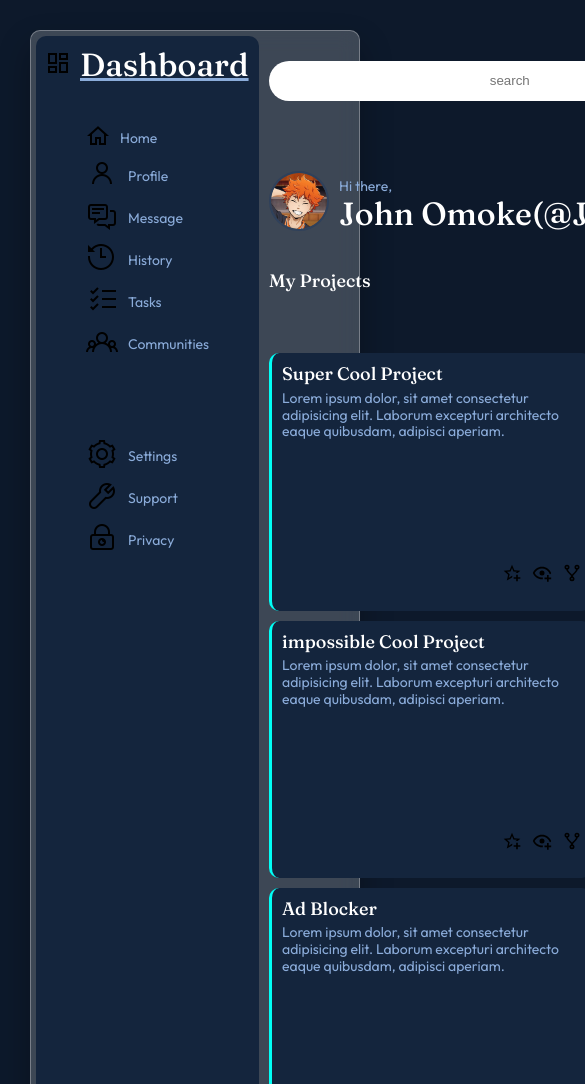
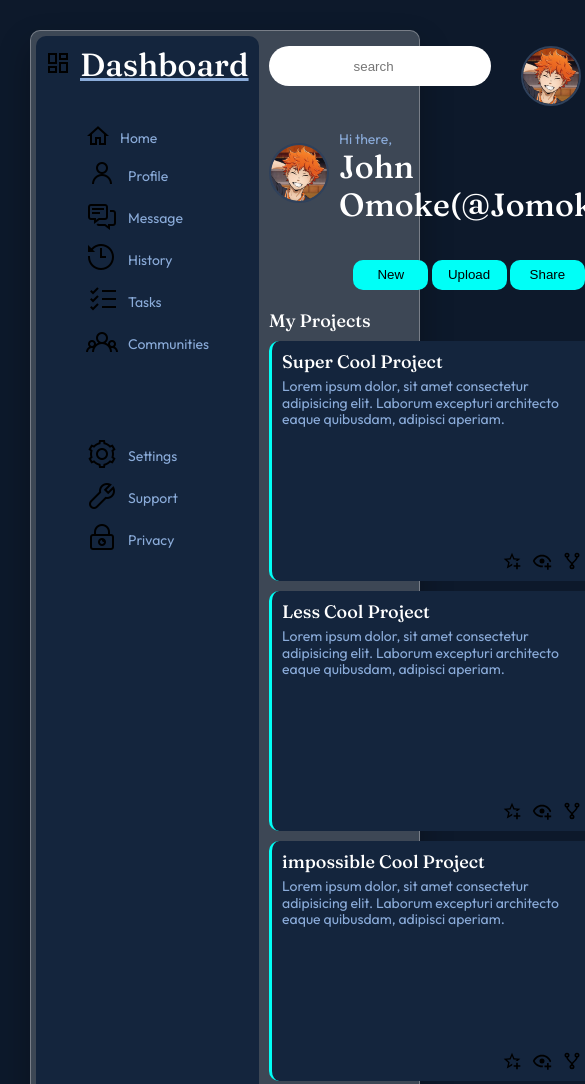
Before and after one commit to jomoke814/Adim-Dashboard, a plain HTML site: page index.html in a window 390 px wide. Shown: the top 1084 px of the page, 585 px wide, since content can reach past the window. Drawn offline with Linux system fonts and the light colour scheme.

Commit message:
Adding media queries

```diff
--- a/css/styles.css
+++ b/css/styles.css
@@ -76,7 +76,7 @@ h4 {
     border-radius: 10px;
     border: 1px solid rgba(255, 255, 255, 0.3);
     box-shadow: var(--main-box-shadow);
-    backdrop-filter: blur(10px);
+    backdrop-filter: blur(2px);
 }
 
 .profile img {
@@ -264,3 +264,43 @@ hr {
     text-decoration: underline;
     color: var(--main-btn-color);
 }
+
+@media(max-width: 768px) {
+    .header {
+        display: flex;
+        flex-direction: column;
+        margin-bottom: 0;
+    }
+
+    .container {
+        display: grid;
+        grid-template-rows: 1fr;
+        width: 100%;
+    }
+
+    .menu {
+        display: flex;
+        flex-direction: column;
+    }
+
+    .content {
+        display: flex;
+        flex-direction: column;
+    }
+
+    .project-container {
+        display: flex;
+        flex-direction: column;
+        width: 400px;
+    }
+
+    .announcement {
+        padding: 10px;
+        width: 400px;
+    }
+
+    .treading {
+        padding: 10px;
+        width: 300px;
+    }
+}
--- a/index.html
+++ b/index.html
@@ -28,9 +28,11 @@
                         <h1>John Omoke(@Jomoke)</h1>
                     </div>
                 </div>
-                <button>New</button>
-                <button>Upload</button>
-                <button>Share</button>
+                <div>
+                    <button>New</button>
+                    <button>Upload</button>
+                    <button>Share</button>
+                </div>
             </div>
         </section>
         <section class="sidebar">
```
